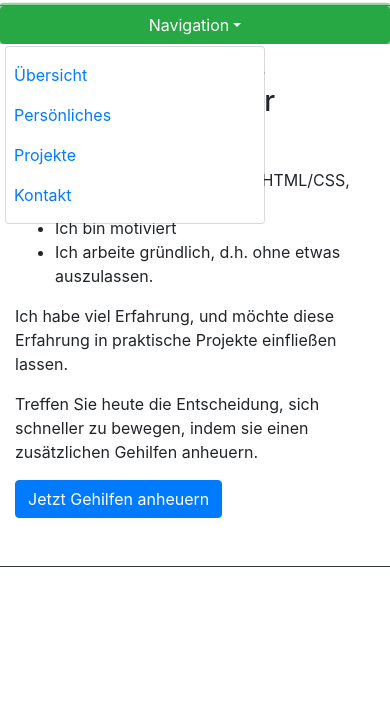
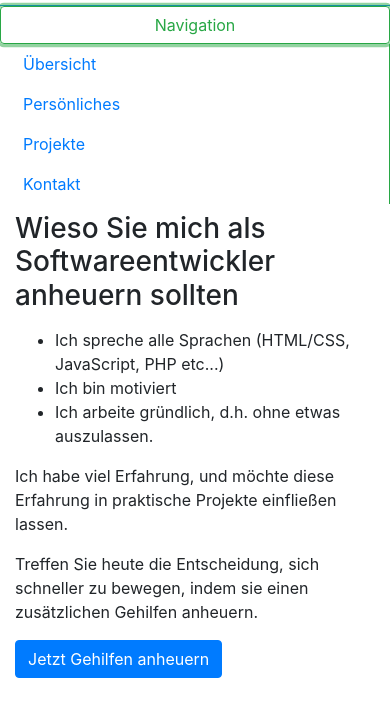
Before and after one commit to a8767c36/portfolio, a plain HTML site: page intro.html in a window 390 px wide. Both pictures are taken after a click on the button "Navigation". Shown: the part 41-758 px from the top of the page. Drawn offline with nearby package versions, Linux system fonts and the light colour scheme.

Commit message:
navbar ..

```diff
--- a/design.css
+++ b/design.css
@@ -1 +1,15 @@
 /* StyleSheet for narrow devices */
+
+#navbar-left {
+	display: none;
+}
+
+@media (min-width: 768px) {
+	#navbar-left {
+		display: block;
+	}
+}
+
+#navbar-left.active {
+	display: block;
+}
--- a/intro.html
+++ b/intro.html
@@ -15,22 +15,22 @@
 	<h3 class="pl-2 pt-1">Portfolio - Lorenzo Ferrara</h3>
 </div>
 
-<div id="navbar-top" class="row d-md-none dropdown">
-	<button type="button" class="btn btn-block btn-outline-success dropdown-toggle" data-toggle="dropdown">Navigation</button>
-	<div class="dropdown-menu col-8 px-2">
-		<div class="item pt-2 pb-2"><a href="intro">Übersicht</a></div>
-		<div class="item pt-2 pb-2"><a href="person">Persönliches</a></div>
-		<div class="item pt-2 pb-2"><a href="projekte">Projekte</a></div>
-		<div class="item pt-2 pb-2"><a href="kontakt">Kontakt</a></div>
-	</div>
+<div id="navbar-top" class="row d-md-none">
+	<button type="button" class="btn btn-block btn-outline-success" onclick="toggle_menu()">Navigation</button>
 </div>
 
+<script>
+function toggle_menu () {
+	$("#navbar-left").toggleClass("active");
+}
+</script>
+
 <div class="row">
-	<div id="navbar-left" class="d-none d-md-block col-md-3 border-right border-success" role="menu">
-		<div class="item pt-2 pb-2"><a href="intro">Übersicht</a></div>
-		<div class="item pt-2 pb-2"><a href="person">Persönliches</a></div>
-		<div class="item pt-2 pb-2"><a href="projekte">Projekte</a></div>
-		<div class="item pt-2 pb-2"><a href="kontakt">Kontakt</a></div>
+	<div id="navbar-left" class="col-12 col-md-3 border-right border-success" role="menu">
+		<div class="item p-2"><a href="intro.html">Übersicht</a></div>
+		<div class="item p-2"><a href="person.html">Persönliches</a></div>
+		<div class="item p-2"><a href="projekte.html">Projekte</a></div>
+		<div class="item p-2"><a href="kontakt.html">Kontakt</a></div>
 	</div>
 
 	<div id="content" class="col-12 col-md-9 border-bottom border-dark" style="background: white">
```
Also changed, not shown: index.html (+1 -1 lines), person.html (+13 -13 lines), test.html (+36 -15 lines).
